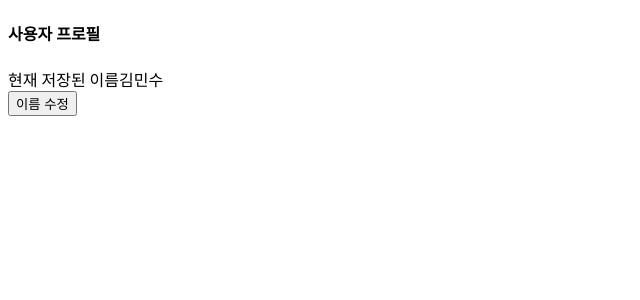
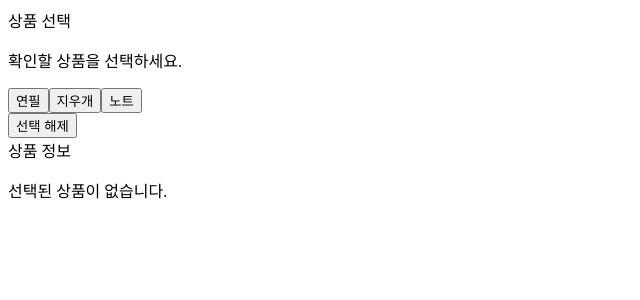
Before and after one commit to wlsdksql12/react-typescript-study, a React (Vite) app: page / in a window 1280 px wide. Shown: the top 300 px of the page, without its empty margins (0-640 px from the left). Built offline with nearby package versions, Linux system fonts and the light colour scheme.

Commit message:
복습 - 상품 선택 실습

```diff
--- /dev/null
+++ b/src/component/practice/ProductInfo.tsx
@@ -0,0 +1,35 @@
+interface ProductInfoProps {
+  filterdProduct: Product[];
+}
+
+interface Product {
+  id: number;
+  name: string;
+  price: number;
+}
+
+export default function ProductInfo({ filterdProduct }: ProductInfoProps) {
+  return (
+    <div>
+      <label className="mb-2">상품 정보</label>
+      {filterdProduct.length === 0 ? (
+        <p className="flex justify-center items-center w-full">
+          선택된 상품이 없습니다.
+        </p>
+      ) : (
+        filterdProduct.map((prev) => (
+          <div key={prev.id}>
+            <div className="flex justify-between mb-2">
+              <span>상품명</span>
+              <span>{prev.name}</span>
+            </div>
+            <div className="flex justify-between">
+              <span>가격</span>
+              <span>{prev.price.toLocaleString("ko-KR")}원</span>
+            </div>
+          </div>
+        ))
+      )}
+    </div>
+  );
+}
--- /dev/null
+++ b/src/component/practice/ProductSelectorPractice.tsx
@@ -0,0 +1,49 @@
+import { useState } from "react";
+import ProductInfo from "./ProductInfo";
+
+interface Product {
+  id: number;
+  name: string;
+  price: number;
+}
+
+export default function ProductSelectorPractice() {
+  const [product, setProduct] = useState<Product[]>([
+    { id: 1, name: "연필", price: 500 },
+    { id: 2, name: "지우개", price: 800 },
+    { id: 3, name: "노트", price: 2000 },
+  ]);
+  const [productId, setProductId] = useState(0);
+
+  const filterdProduct = product.filter((prev) => prev.id === productId);
+
+  return (
+    <div className="border box-border w-full max-w-3xl rounded-md p-4">
+      <label>상품 선택</label>
+      <p>확인할 상품을 선택하세요.</p>
+      <div className="grid grid-cols-3 mb-2">
+        <button
+          type="button"
+          className="mr-1.5"
+          onClick={() => setProductId(1)}
+        >
+          연필
+        </button>
+        <button
+          type="button"
+          className="mr-1.5"
+          onClick={() => setProductId(2)}
+        >
+          지우개
+        </button>
+        <button type="button" onClick={() => setProductId(3)}>
+          노트
+        </button>
+      </div>
+      <button className="w-full mb-3.5" onClick={() => setProductId(0)}>
+        선택 해제
+      </button>
+      <ProductInfo filterdProduct={filterdProduct} />
+    </div>
+  );
+}
--- a/src/main.tsx
+++ b/src/main.tsx
@@ -3,7 +3,7 @@ import { createRoot } from "react-dom/client";
 import App from "./App.tsx";
 import { BrowserRouter } from "react-router";
 import "./component/practice/TypeGuardPractice.ts";
-import ProfileReviewPractice from "./component/practice/ProfileReviewPractice.tsx";
+import ProductSelectorPractice from "./component/practice/ProductSelectorPractice.tsx";
 
 createRoot(document.getElementById("root")!).render(
   // <StrictMode>
@@ -11,6 +11,6 @@ createRoot(document.getElementById("root")!).render(
   // </StrictMode>,
   <BrowserRouter>
     {/* <App /> */}
-    <ProfileReviewPractice />
+    <ProductSelectorPractice />
   </BrowserRouter>,
 );
```
